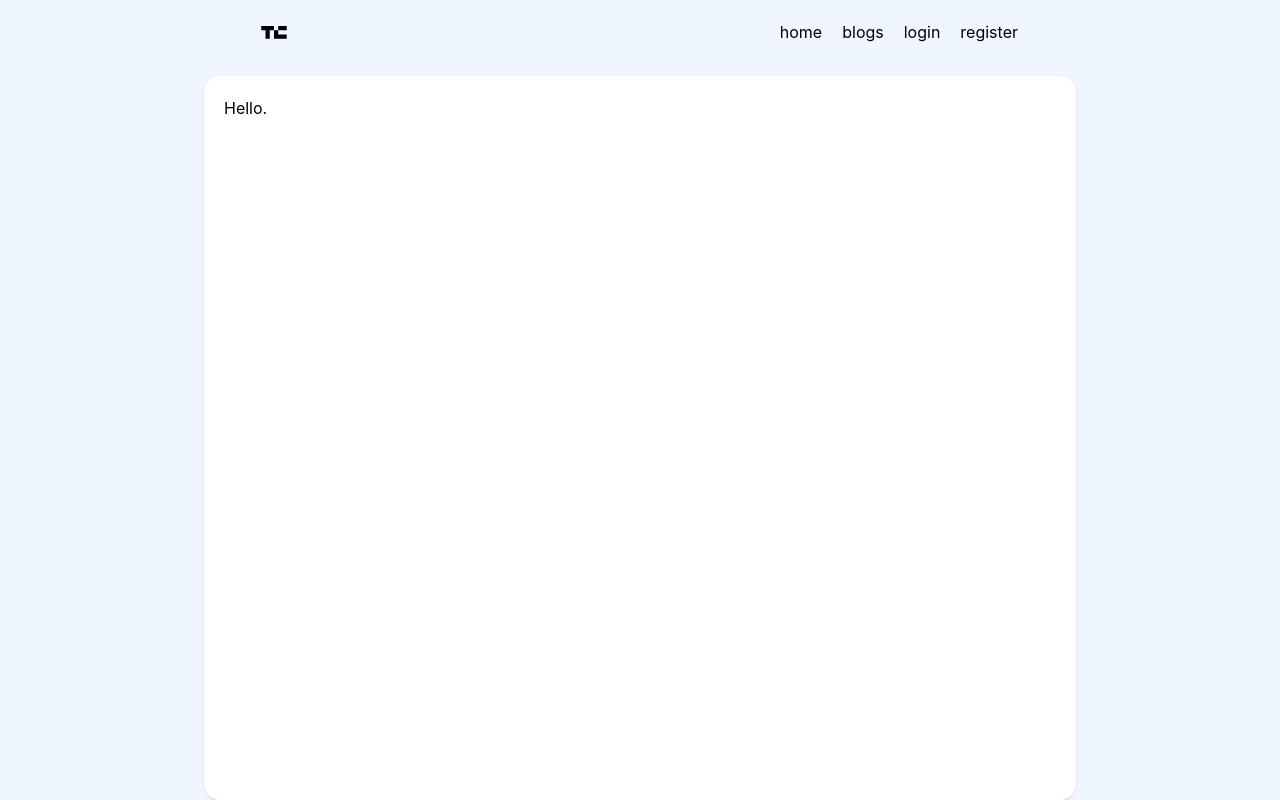
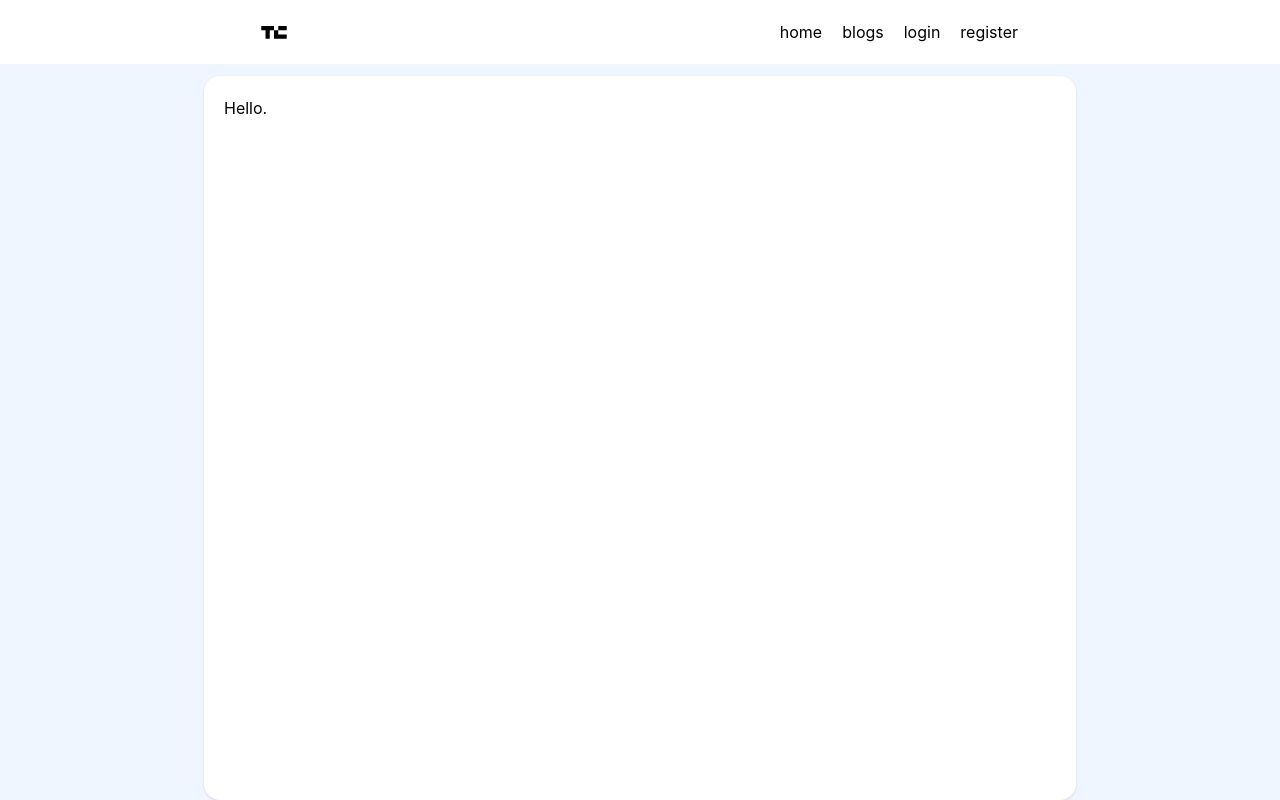
Before and after one commit to fabioTB-tech/blog-app, a React (Vite) app in the folder client/: page / in a window 1280 px wide. Built offline with nearby package versions, Linux system fonts and the light colour scheme.

Commit message:
Update Nav.jsx

```diff
--- a/client/src/components/Nav.jsx
+++ b/client/src/components/Nav.jsx
@@ -21,7 +21,7 @@ function Nav({ isAuthenticated, setIsAuthenticated, setMessage }) {
   };
 
   return (
-    <nav className="p-3 px-64 h-16 w-full absolute top-0 flex justify-between items-center">
+    <nav className="bg-white p-3 px-64 h-16 w-full absolute top-0 flex justify-between items-center">
       <div>
         <DiTechcrunch className="text-4xl" />
       </div>
```
